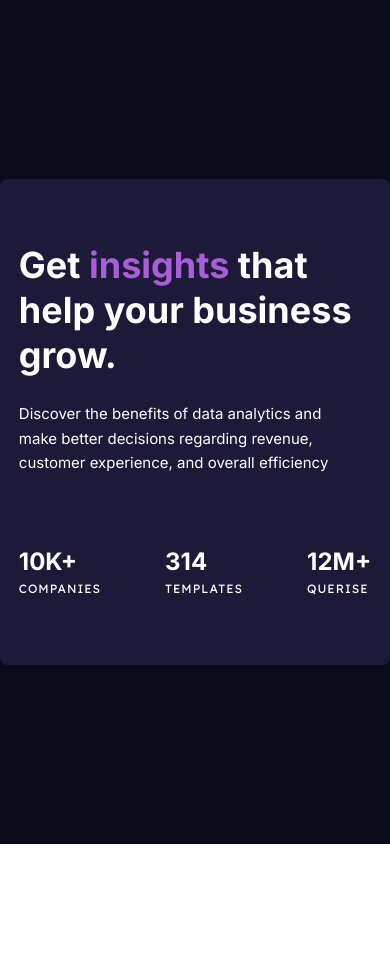
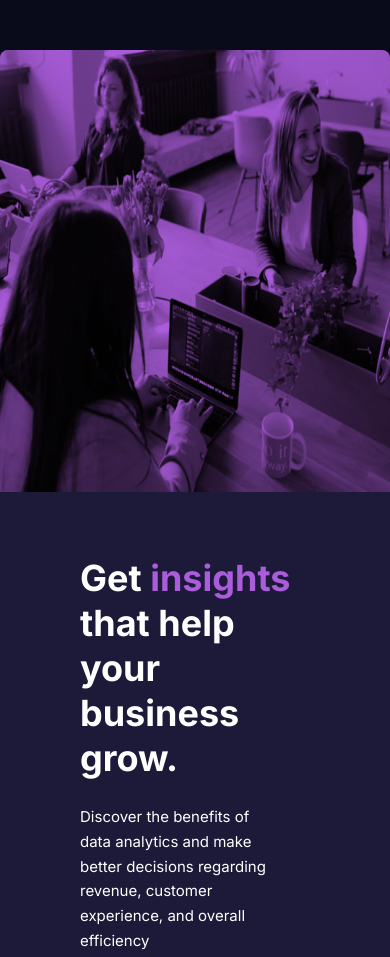
Before and after one commit to Omnia-Ahmed-22/Stats-preview-card-component, a plain HTML site: page index.html in a window 390 px wide. Shown: the top 957 px of the page. Before the commit the page ends 844 px from the top, so only its background shows below. Drawn offline with Linux system fonts and the light colour scheme.

Commit message:
add tablet screen query

```diff
--- a/index.css
+++ b/index.css
@@ -37,7 +37,7 @@
 }
 main{
    width: 100vw;
-   height: 100vh;
+   min-height: 100vh;
    background-color: var(--color-navy-950);
    color: var(--color-white);
 }
@@ -49,7 +49,7 @@ main{
 }
 .stat-image {
    height: 442px;
-   width: 564px;
+   width: min(100%, 564px);
    background-color: var(--color-puple-500);
 }
 .stat-image img {
@@ -58,7 +58,7 @@ main{
    mix-blend-mode: multiply;
 }
 .content {
-   width: 564px;
+   width: min(100%, 564px);
    padding: var(--spacing-800) var(--spacing-1000);
    flex-direction: column;
    gap: 72px;
@@ -89,3 +89,19 @@ main{
    font-size: 24px;
    line-height: 120%;
 }
+/* TABLET SCREEN */
+@media (max-width: 1192px) {
+   main {
+      padding: 50px 0;
+   }
+   .card {
+      width: 564px;
+      flex-direction: column;
+   }
+   .stat-image {
+      order: 1;
+   }
+   .content {
+      order: 2;
+   }
+}
```
